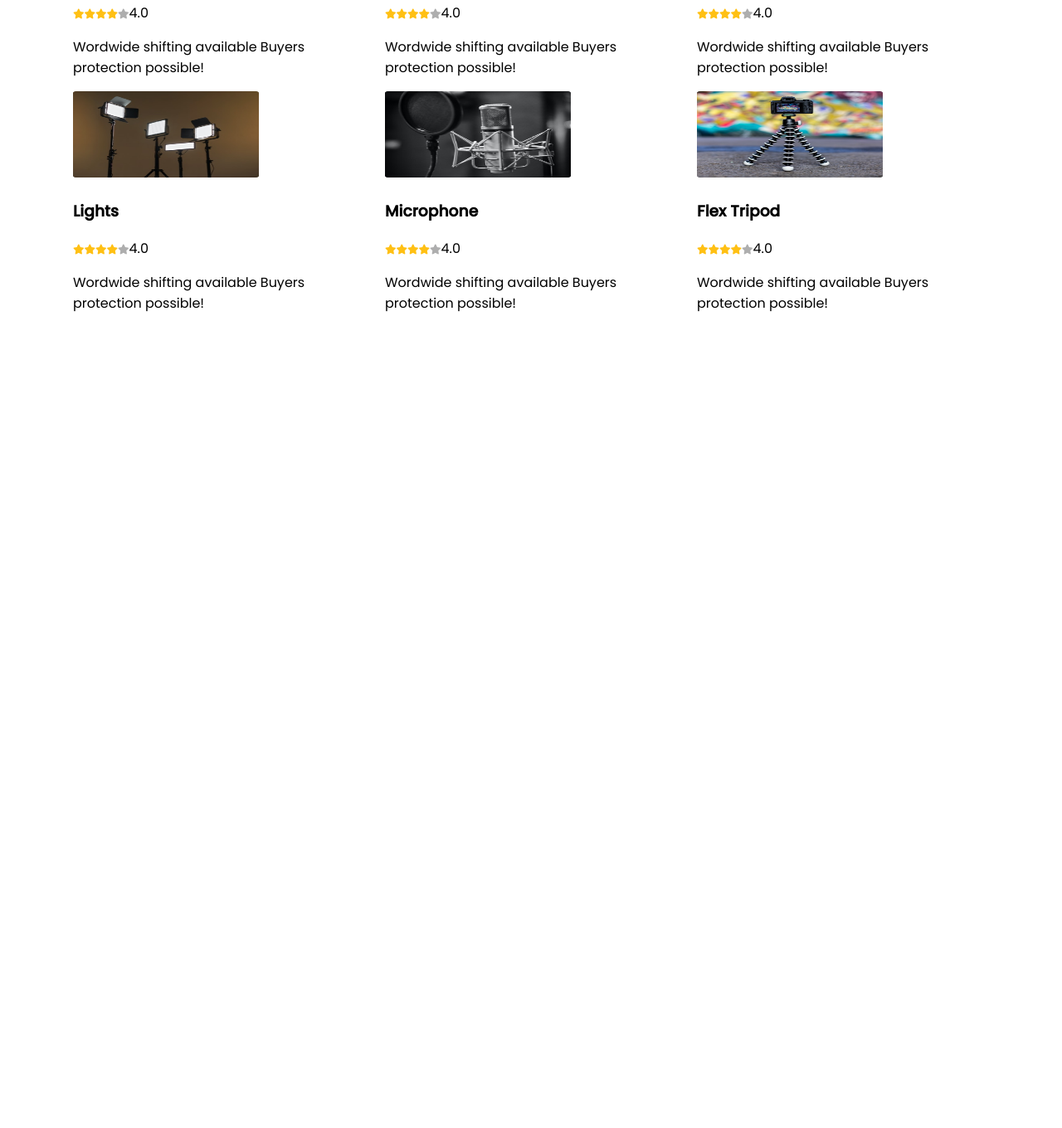
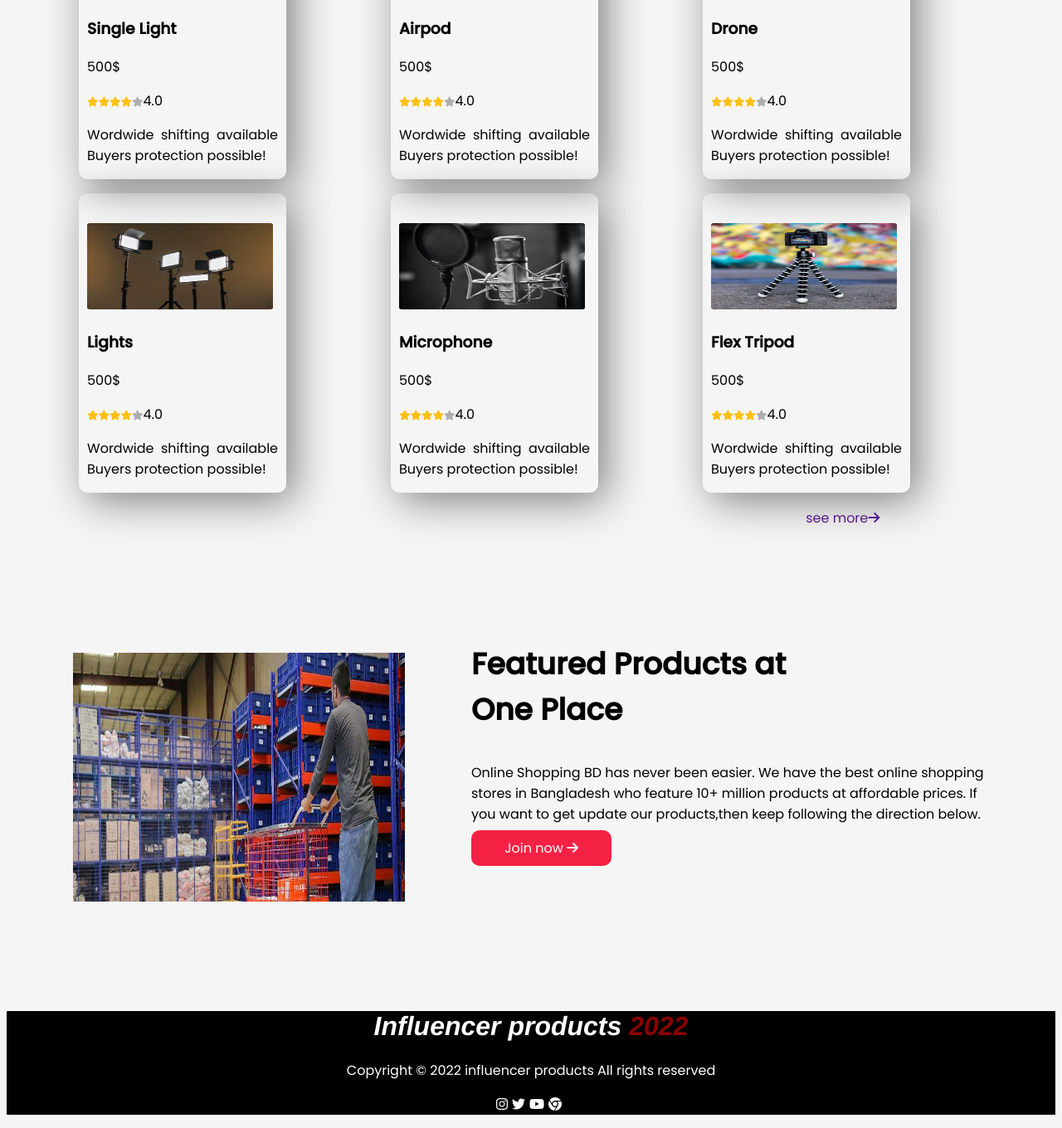
Before and after one commit to SayedAbdullah-WD/influence-gear-main, a plain HTML site: page index.html in a window 1280 px wide. Shown: the part 1133-2493 px from the top of the page at 83% size. Before the commit the page ends 1585 px from the top, so only its background shows below. Drawn offline with Linux system fonts and the light colour scheme.

Commit message:
second part added

```diff
--- a/index.html
+++ b/index.html
@@ -42,7 +42,9 @@
                     <h3 class="course-tittle">
                         Action Camera
                     </h3>
+                    <p>500$</p>
                     <div class="course-info">
+
                         <div class="star-flex">
                             <div><i class="fas fa-star filled"></i></div>
                             <div><i class="fas fa-star filled"></i></div>
@@ -52,9 +54,7 @@
                             <span>4.0</span>
                         </div>
                     </div>
-                    <p class="product-demand">Wordwide shifting
-                        available
-                        Buyers protection possible!</p>
+                    <p class="product-demand">Wordwide shifting available Buyers protection possible!</p>
                 </div>
             </div>
             <div class="course">
@@ -65,7 +65,9 @@
                     <h3 class="course-tittle">
                         Gear Box
                     </h3>
+                    <p>500$</p>
                     <div class="course-info">
+
                         <div class="star-flex">
                             <div><i class="fas fa-star filled"></i></div>
                             <div><i class="fas fa-star filled"></i></div>
@@ -75,9 +77,7 @@
                             <span>4.0</span>
                         </div>
                     </div>
-                    <p class="product-demand">Wordwide shifting
-                        available
-                        Buyers protection possible!</p>
+                    <p class="product-demand">Wordwide shifting available Buyers protection possible!</p>
                 </div>
             </div>
             <div class="course">
@@ -88,7 +88,9 @@
                     <h3 class="course-tittle">
                         Complete Setup
                     </h3>
+                    <p>500$</p>
                     <div class="course-info">
+
                         <div class="star-flex">
                             <div><i class="fas fa-star filled"></i></div>
                             <div><i class="fas fa-star filled"></i></div>
@@ -98,9 +100,7 @@
                             <span>4.0</span>
                         </div>
                     </div>
-                    <p class="product-demand">Wordwide shifting
-                        available
-                        Buyers protection possible!</p>
+                    <p class="product-demand">Wordwide shifting available Buyers protection possible!</p>
                 </div>
             </div>
             <div class="course">
@@ -111,7 +111,9 @@
                     <h3 class="course-tittle">
                         Single Light
                     </h3>
+                    <p>500$</p>
                     <div class="course-info">
+
                         <div class="star-flex">
                             <div><i class="fas fa-star filled"></i></div>
                             <div><i class="fas fa-star filled"></i></div>
@@ -121,9 +123,7 @@
                             <span>4.0</span>
                         </div>
                     </div>
-                    <p class="product-demand">Wordwide shifting
-                        available
-                        Buyers protection possible!</p>
+                    <p class="product-demand">Wordwide shifting available Buyers protection possible!</p>
                 </div>
             </div>
             <div class="course">
@@ -134,7 +134,9 @@
                     <h3 class="course-tittle">
                         Airpod
                     </h3>
+                    <p>500$</p>
                     <div class="course-info">
+
                         <div class="star-flex">
                             <div><i class="fas fa-star filled"></i></div>
                             <div><i class="fas fa-star filled"></i></div>
@@ -144,9 +146,7 @@
                             <span>4.0</span>
                         </div>
                     </div>
-                    <p class="product-demand">Wordwide shifting
-                        available
-                        Buyers protection possible!</p>
+                    <p class="product-demand">Wordwide shifting available Buyers protection possible!</p>
                 </div>
             </div>
             <div class="course">
@@ -157,7 +157,9 @@
                     <h3 class="course-tittle">
                         Drone
                     </h3>
+                    <p>500$</p>
                     <div class="course-info">
+
                         <div class="star-flex">
                             <div><i class="fas fa-star filled"></i></div>
                             <div><i class="fas fa-star filled"></i></div>
@@ -167,9 +169,7 @@
                             <span>4.0</span>
                         </div>
                     </div>
-                    <p class="product-demand">Wordwide shifting
-                        available
-                        Buyers protection possible!</p>
+                    <p class="product-demand">Wordwide shifting available Buyers protection possible!</p>
                 </div>
             </div>
             <div class="course">
@@ -180,7 +180,9 @@
                     <h3 class="course-tittle">
                         Lights
                     </h3>
+                    <p>500$</p>
                     <div class="course-info">
+
                         <div class="star-flex">
                             <div><i class="fas fa-star filled"></i></div>
                             <div><i class="fas fa-star filled"></i></div>
@@ -190,9 +192,7 @@
                             <span>4.0</span>
                         </div>
                     </div>
-                    <p class="product-demand">Wordwide shifting
-                        available
-                        Buyers protection possible!</p>
+                    <p class="product-demand">Wordwide shifting available Buyers protection possible!</p>
                 </div>
             </div>
             <div class="course">
@@ -203,7 +203,9 @@
                     <h3 class="course-tittle">
                         Microphone
                     </h3>
+                    <p>500$</p>
                     <div class="course-info">
+
                         <div class="star-flex">
                             <div><i class="fas fa-star filled"></i></div>
                             <div><i class="fas fa-star filled"></i></div>
@@ -213,9 +215,7 @@
                             <span>4.0</span>
                         </div>
                     </div>
-                    <p class="product-demand">Wordwide shifting
-                        available
-                        Buyers protection possible!</p>
+                    <p class="product-demand">Wordwide shifting available Buyers protection possible!</p>
                 </div>
             </div>
             <div class="course">
@@ -226,7 +226,9 @@
                     <h3 class="course-tittle">
                         Flex Tripod
                     </h3>
+                    <p>500$</p>
                     <div class="course-info">
+
                         <div class="star-flex">
                             <div><i class="fas fa-star filled"></i></div>
                             <div><i class="fas fa-star filled"></i></div>
@@ -236,13 +238,35 @@
                             <span>4.0</span>
                         </div>
                     </div>
-                    <p class="product-demand">Wordwide shifting
-                        available
-                        Buyers protection possible!</p>
+                    <p class="product-demand">Wordwide shifting available Buyers protection possible!</p>
                 </div>
             </div>
         </div>
+        <div class="right-side"><a id="id" href="">see more<i class="fas fa-arrow-right"></i></a></div>
     </section>
+
+    <section class='container'>
+        <div class="top-pic"><img src="images/store.jpg" alt="">
+        </div>
+        <div class="top-pic" id="top-pic-pad">
+            <h1 class="head-font">
+                <p>Featured Products at<br> One Place</p>
+            </h1>
+            <p> Online Shopping BD has never been easier. We have the best online shopping stores in Bangladesh who
+                feature 10+ million products at affordable prices. If you want to get update our products,then keep
+                following the direction below.</p>
+            <a class="link-button" href="https://www.google.com/">Join now <i class="fas fa-arrow-right"></i></a>
+        </div>
+    </section>
+    <footer>
+        <h1 class="fmission">Influencer products <span class="fcolor">2022</span></h1>
+        <p class="text-color"> Copyright © 2022 influencer products
+            All rights reserved</p>
+        <p class="text-color"><i class="fab fa-instagram" id="icon-dis"></i><i class="fab fa-twitter"
+                id="icon-diss"></i><i class="fab fa-youtube" id="icon-disss"></i><i class="fab fa-chrome"
+                id="icon-dissss"></i></p>
+    </footer>
+
 </body>
 
 </html>
--- a/style.css
+++ b/style.css
@@ -2,6 +2,7 @@
 @import url('https://fonts.googleapis.com/css2?family=Poppins:wght@400;500&display=swap');
 body{
     font-family: 'Poppins', sans-serif;
+    background-color: whitesmoke;
 }
 
 .container{
@@ -18,6 +19,11 @@ body{
     border-radius: 10px;
     background-image: rgb(241, 28, 64);
     color: white;
+    transition: background-color 1s;
+}
+.link-button:hover{
+    background-color: rgb(154, 35, 238);
+
 }
 /* Top Collection */
 .containerr{
@@ -32,9 +38,14 @@ margin-bottom: 40px;
     grid-template-columns: repeat(3, 1fr);
     grid-column-gap: 24px;
 }
+.course .course-banner img:hover{
+    width: 150%;
+    height: 150%;
+}
 .course .course-banner img{
     width: 224px;
     height: 104px;
+    transition: width 2s;
 }
 .course-info{
     display: flex;
@@ -52,3 +63,59 @@ font-size: 12px;
 .star-flex{
     display: flex;
 }
+.right-side{
+    margin-left: 80%;
+}
+#id{
+    text-decoration: none;
+}
+/* shadow  */
+.course{
+    padding-top: 10%;
+    border-radius: 10px;
+    width: 230px;
+    padding-left: 10px;
+    padding-right: 10px;
+    text-align: justify;
+    margin-left: 2%;
+    margin-bottom: 5%;
+box-shadow:10px 10px 50px gray;
+}
+/* Featured Products */
+.top-pic img{
+    width: 400px;
+    height: 300px;
+    margin-top: 50px;
+}
+#top-pic-pad{
+padding-left: 80px;
+}
+/* Footer Tag  */
+footer{
+    text-align: center;
+    background-color: black
+}
+.fcolor{
+    color: darkred;
+}
+.fmission{
+    margin-top: 6%;
+    font-family: 'Franklin Gothic Medium', 'Arial Narrow', Arial, sans-serif;
+    font-style: italic;
+    color: white;
+}
+.text-color{
+    color: white;
+}
+#icon-dis{
+    padding-right: 5px;
+}
+#icon-diss{
+    padding-right: 5px;}
+
+#icon-disss{
+    padding-right: 5px;
+}
+#icon-dissss{
+    padding-right: 5px;
+}
```
Also changed, not shown: images/store.jpg (added).
